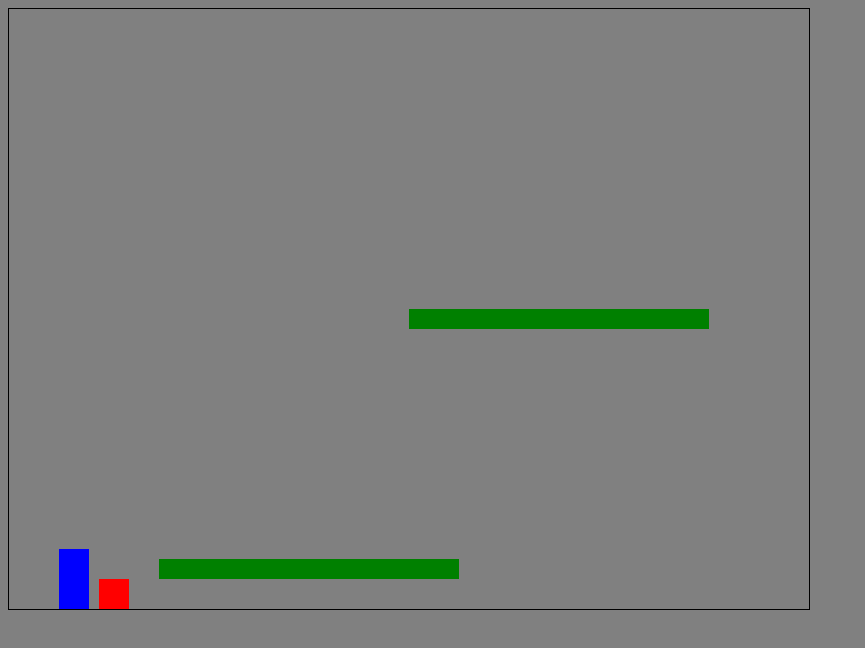
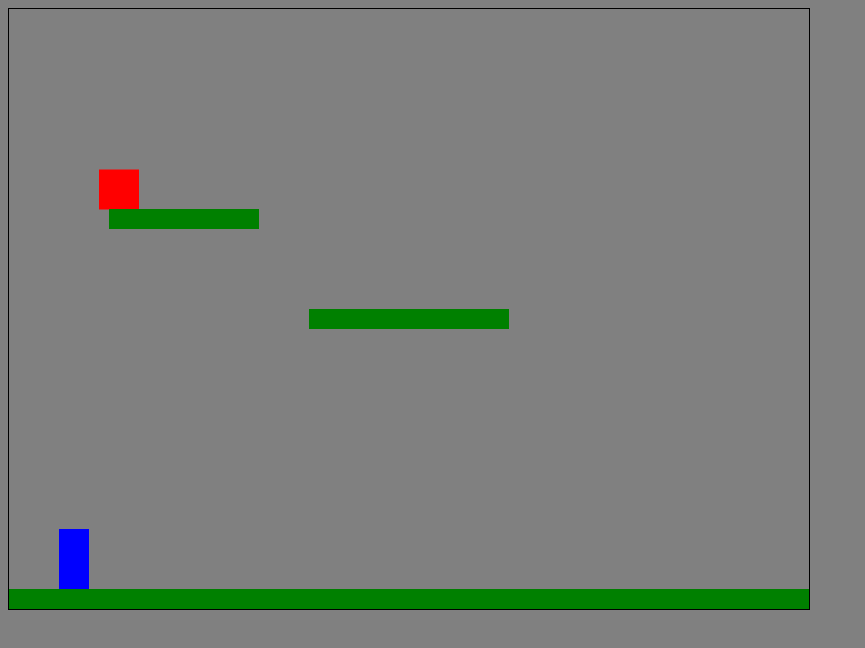
Before and after one commit to ToniPortal/Plateformer, a plain HTML site: page index.html in a window 1280 px wide. Shown: the whole page, without its empty margins (0-865 px from the left). Drawn offline with Linux system fonts and the light colour scheme.

Commit message:
fin de cours

```diff
--- a/game.js
+++ b/game.js
@@ -2,6 +2,8 @@ class Player {
   constructor(x, y, width, height) {
     this.x = x;
     this.y = y;
+    this.startX = x;
+    this.startY = y;
     this.width = width;
     this.height = height;
     this.velocityY = 0;
@@ -16,15 +18,16 @@ class Player {
     this.movingDroite = false;
     this.movingGauche = false;
     this.dashDirection = null;
+    this.morto = true;
   }
 
   /**
    * Dessine le joueur sur le canvas.
    * @param {CanvasRenderingContext2D} ctx - Le contexte de rendu du canvas.
    */
-  draw(ctx) {
+  draw(ctx, cameraX, cameraY) {
     ctx.fillStyle = "blue";
-    ctx.fillRect(this.x, this.y, this.width, this.height);
+    ctx.fillRect(this.x - cameraX, this.y - cameraY, this.width, this.height);
   }
 
   /**
@@ -35,11 +38,22 @@ class Player {
     clearTimeout(this.timeoutJump);
   }
 
+  reset() {
+    this.x = this.startX
+    this.y = this.startY
+  }
+
   /**
    * Effectue les actions nécessaires lorsque le joueur meurt.
    */
   mort() {
-    console.log("Le joueur est mort !");
+
+    if (!this.morto) {
+      console.log("Le joueur est mort !");
+      this.morto = true;
+      window.location.reload();
+    }
+
   }
 
   /**
@@ -103,6 +117,8 @@ class Cube {
   constructor(x, y, width, height) {
     this.x = x;
     this.y = y;
+    this.startX = x;
+    this.startY = y;
     this.width = width;
     this.height = height;
     this.velocityY = 0;
@@ -110,12 +126,35 @@ class Cube {
     this.gravityDirection = "down";
   }
 
-  draw(ctx) {
+  draw(ctx, cameraX, cameraY) {
     // Dessiner le cube sur le canvas
     ctx.fillStyle = "red"; // Couleur de remplissage
-    ctx.fillRect(this.x, this.y, this.width, this.height); // Rectangle représentant le cube
+    ctx.fillRect(this.x - cameraX, this.y - cameraY, this.width, this.height);
+  }
+
+  reset() {
+    this.x = this.startX
+    this.y = this.startY
+  }
+
+}
+
+
+class Door {
+  constructor(x, y, width, height) {
+    this.x = x;
+    this.y = y;
+    this.width = width;
+    this.height = height;
+  }
+
+  draw(ctx, cameraX, cameraY) {
+    // Dessiner sur le canvas
+    ctx.fillStyle = "aqua"; // Couleur de remplissage
+    ctx.fillRect(this.x - cameraX, this.y - cameraY, this.width, this.height);
   }
 }
+
 
 class Platform {
   /**
@@ -136,9 +175,9 @@ class Platform {
    * Dessine la plateforme sur le canvas.
    * @param {CanvasRenderingContext2D} ctx - Le contexte de rendu du canvas.
    */
-  draw(ctx) {
+  draw(ctx, cameraX, cameraY) {
     ctx.fillStyle = "green";
-    ctx.fillRect(this.x, this.y, this.width, this.height);
+    ctx.fillRect(this.x - cameraX, this.y - cameraY, this.width, this.height);
   }
 }
 
@@ -152,16 +191,42 @@ class Game {
   constructor() {
     this.canvas = document.getElementById("gameCanvas");
     this.ctx = this.canvas.getContext("2d");
-    this.canvasWidth = this.canvas.width;
-    this.canvasHeight = this.canvas.height;
+
+    // Définir la taille de la zone de vue (viewport)
+    this.viewportWidth = this.canvas.width;
+    this.viewportHeight = this.canvas.height;
+
+    // Définir la taille de la carte (map)
+    this.mapWidth = 1200; // Largeur de la carte
+    this.mapHeight = 600; // Hauteur de la carte
+
 
     this.player = new Player(50, 50, 30, 60); // Création d'une isntance de Player
-    this.cube = new Cube(90, 50, 30, 30); // Création d'une instance de Cube
+    this.cube = new Cube(90, 50, 40, 40); // Création d'une instance de Cube
 
-    this.platforms = [
-      new Platform(150, 550, 300, 20),
-      new Platform(400, 300, 300, 20),
+    // Initialiser la position de la caméra (centrée sur le joueur)
+    this.cameraX = this.player.x - this.viewportWidth / 2;
+    this.cameraY = this.player.y - this.viewportHeight / 2;
+
+    this.levels = [
+      {
+        platforms: [
+          { x: 100, y: 200, width: 150, height: 20 }, // Plateforme 1
+          { x: 300, y: 300, width: 200, height: 20 }, // Plateforme 2
+        ],
+        door: { x: this.mapWidth - 50, y: this.mapHeight - 150, width: 50, height: 150 }
+      },
+      {
+        platforms: [
+          { x: 50, y: 150, width: 100, height: 20 }, // Plateforme 1
+          { x: 200, y: 250, width: 150, height: 20 }, // Plateforme 2
+        ]
+      },
     ];
+
+    this.level = 1
+    this.loadLevel(this.level)
+
 
     this.touchStartX = 0;
     this.touchEndX = 0;
@@ -170,14 +235,38 @@ class Game {
     this.gameLoop();
   }
 
+  loadLevel(levelNumber) {
+    const lvlI = levelNumber - 1;
+    const level = this.levels[lvlI];
+
+    this.platforms = level.platforms.map(platformData => new Platform(platformData.x, platformData.y, platformData.width, platformData.height));
+    this.platforms.push(new Platform(0, this.mapHeight - 20, this.mapWidth, 20));
+    console.log("LoadLvl", this.platforms)
+    if (level.door) {
+      this.door = new Door(level.door.x, level.door.y, level.door.width, level.door.height); //Ajouter la porte
+    } else {
+      console.warn("PAS DE PORTE DE PROCHAIN NIVEAU")
+    }
+
+    //Si c'est pas le niveau 1 reset la position du cube et du joueurs :
+    if (levelNumber != 1) {
+      this.player.reset();
+      this.cube.reset();
+    }
+
+  }
+
   draw() {
-    this.ctx.clearRect(0, 0, this.canvasWidth, this.canvasHeight);
+    this.ctx.clearRect(0, 0, this.viewportWidth, this.viewportHeight);
 
-    this.player.draw(this.ctx);
-    this.cube.draw(this.ctx);
+    // Dessiner les éléments de la carte en fonction de la position de la caméra
+    this.player.draw(this.ctx, this.cameraX, this.cameraY);
+    this.cube.draw(this.ctx, this.cameraX, this.cameraY);
+    this.door.draw(this.ctx, this.cameraX, this.cameraY);
 
+    // Dessiner les plateformes
     this.platforms.forEach((platform) => {
-      platform.draw(this.ctx);
+      platform.draw(this.ctx, this.cameraX, this.cameraY);
     });
   }
 
@@ -200,7 +289,7 @@ class Game {
     }
 
     // Si le joueur sort du canvas, activer la fonction de mort
-    if (player.y > this.canvasHeight || player.y + player.height < 0) {
+    if (player.y > this.viewportHeight || player.y + player.height < 0) {
       this.player.mort();
     }
 
@@ -334,6 +423,7 @@ class Game {
     if (
       // Vérifie si le personnage est sur le cube
       this.player.y + this.player.height >= this.cube.y &&
+      this.player.y < this.cube.y + this.cube.height &&
       this.player.x < this.cube.x + this.cube.width &&
       this.player.x + this.player.width > this.cube.x
     ) {
@@ -356,6 +446,57 @@ class Game {
     }
   }
 
+  updateCam() {
+    // Mettre à jour la position de la caméra pour suivre le joueur
+    this.cameraX = this.player.x - this.viewportWidth / 2;
+    this.cameraY = this.player.y - this.viewportHeight / 2;
+
+    // Limiter la caméra pour qu'elle ne sorte pas des limites de la carte
+    this.cameraX = Math.max(0, Math.min(this.mapWidth - this.viewportWidth, this.cameraX));
+    this.cameraY = Math.max(0, Math.min(this.mapHeight - this.viewportHeight, this.cameraY));
+
+    // Ajuster la position de la caméra si le joueur est près des bords de la carte
+    if (this.player.x < this.viewportWidth / 2) {
+      this.cameraX = 0;
+    } else if (this.player.x > this.mapWidth - this.viewportWidth / 2) {
+      this.cameraX = this.mapWidth - this.viewportWidth;
+    }
+
+    if (this.player.y < this.viewportHeight / 2) {
+      this.cameraY = 0;
+    } else if (this.player.y > this.mapHeight - this.viewportHeight / 2) {
+      this.cameraY = this.mapHeight - this.viewportHeight;
+    }
+  }
+
+  winDoor() {
+
+    //Détection si cube touchée porte
+    if (!this.hasCubeTouchedDoor && this.cube.x < this.door.x + this.door.width &&
+      this.cube.x + this.cube.width > this.door.x &&
+      this.cube.y < this.door.y + this.door.height &&
+      this.cube.y + this.cube.height > this.door.y) {
+
+      this.hasCubeTouchedDoor = true;
+      this.cube.x = -50;
+    }
+
+    //Collsiion joeurs porte
+    if (this.player.x < this.door.x + this.door.width &&
+      this.player.x + this.player.width > this.door.x &&
+      this.player.y < this.door.y + this.door.height &&
+      this.player.y + this.player.height > this.door.y) {
+      if (this.hasCubeTouchedDoor) {
+        this.hasCubeTouchedDoor = false;
+        this.level += 1
+        this.loadLevel(this.level)
+      } else {
+        // Traitement de collision simple
+      }
+    }
+  }
+
+
   /**
    * Gère le mouvement du balayage sur l'écran tactile.
    */
@@ -375,6 +516,9 @@ class Game {
     this.updatePlayer();
     this.updateCube();
     this.checkCollisionBetweenPlayerAndCube();
+    this.updateCam();
+    this.winDoor()
+
     this.draw();
     requestAnimationFrame(() => this.gameLoop());
   }
@@ -452,5 +596,21 @@ class Game {
 
 // Démarrer le jeu lorsque la fenêtre est chargée
 window.onload = function () {
-  new Game();
+  let game = new Game();
+
+
+  document.addEventListener('mousemove', function (event) {
+    const rect = game.canvas.getBoundingClientRect(); // Obtenez les coordonnées du rectangle de votre canvas
+    const mouseX = event.clientX - rect.left; // Coordonnée X de la souris par rapport à votre canvas
+    const mouseY = event.clientY - rect.top; // Coordonnée Y de la souris par rapport à votre canvas
+
+    // Ajustez les coordonnées de la souris en fonction de la position de la caméra
+    console.log(game.cameraX)
+    const adjustedMouseX = mouseX + game.cameraX;
+    const adjustedMouseY = mouseY + game.cameraY;
+
+    // Affichez les coordonnées de la souris ajustées
+    document.getElementById("mousePosition").textContent = `Position de la souris : X = ${adjustedMouseX}, Y = ${adjustedMouseY}`;
+});
+
 };
--- a/index.html
+++ b/index.html
@@ -16,6 +16,8 @@
 </head>
 
 <body>
+    <div id="mousePosition"></div>
+
     <canvas id="gameCanvas" width="800" height="600"></canvas>
     <script src="game.js"></script>
 
```
